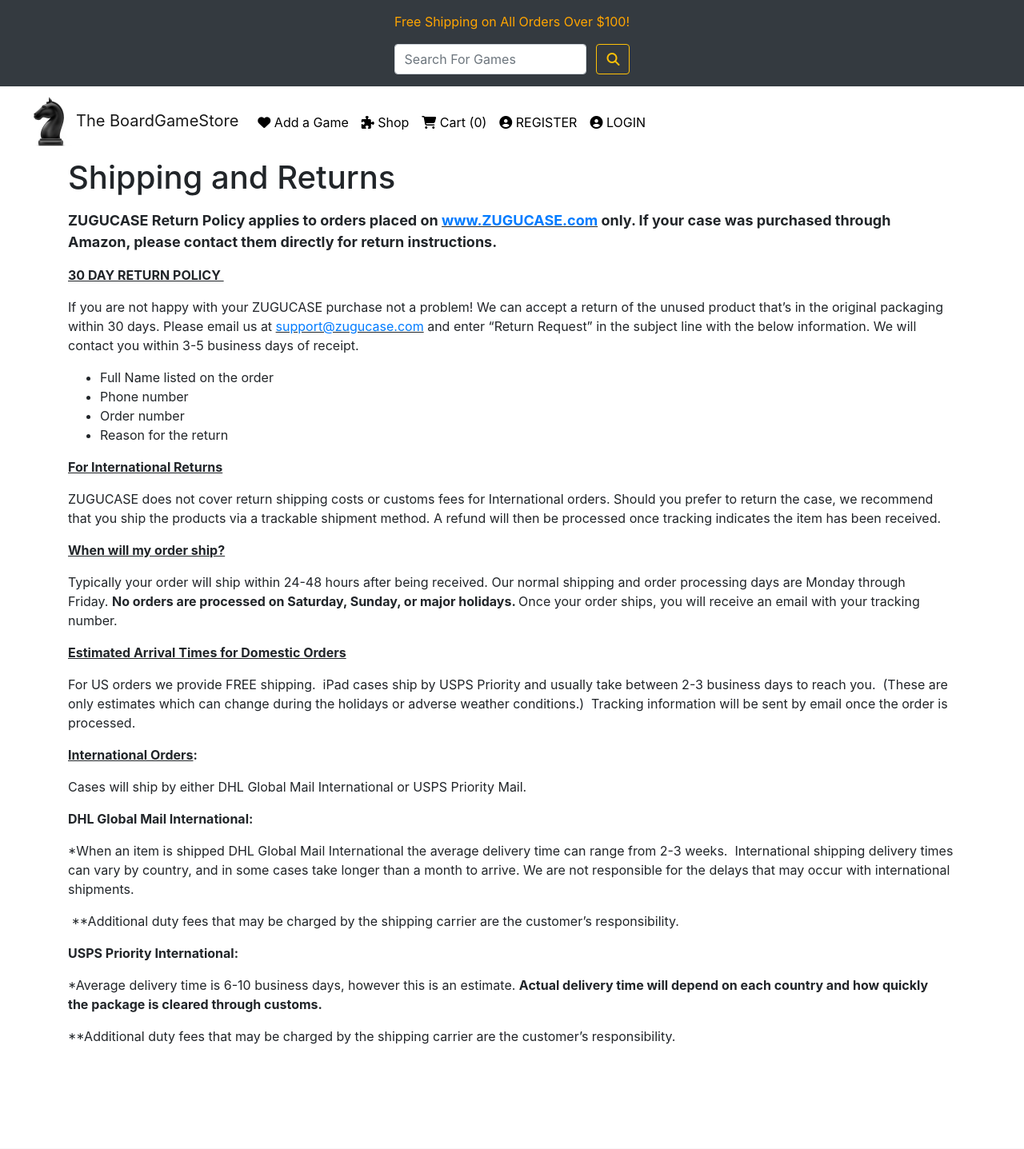
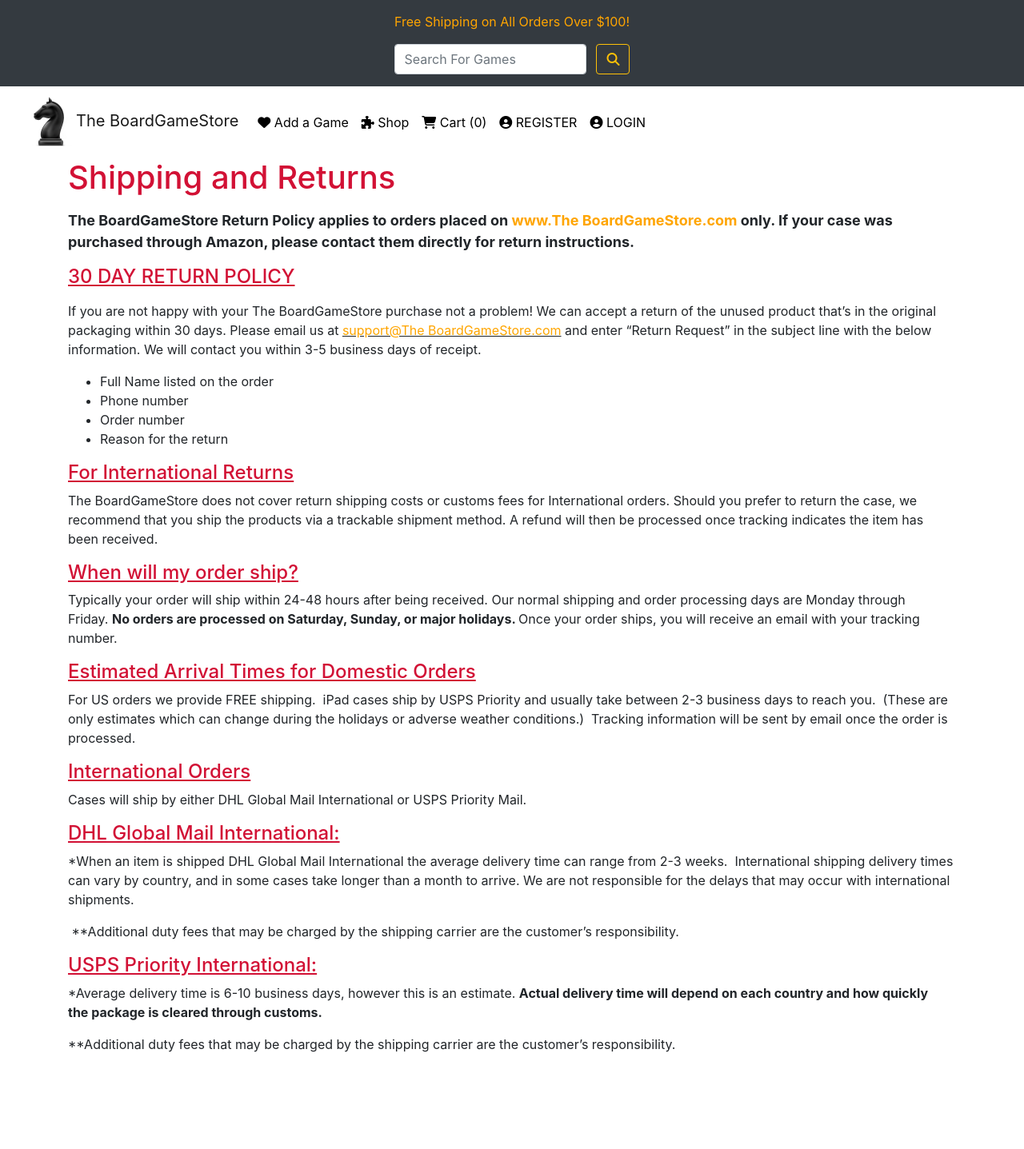
Before and after one commit to Paddlepop25/codeinstitute-boardgame-store, a Django app: page /info_pages/refund_policy/ in a window 1280 px wide. Shown: the top 1437 px of the page at 80% size. Run offline with Django 3.2, Linux system fonts and the light colour scheme; parts of the project's set-up code (start-up, migrations or seed data) failed here and were passed over; some libraries are stand-ins or nearby versions.

Commit message:
added styling to refund policy page

```diff
--- a/info_pages/templates/info_pages/refund_policy.template.html
+++ b/info_pages/templates/info_pages/refund_policy.template.html
@@ -1,13 +1,13 @@
 {% extends 'base.html' %}
 {% block title %} Refund Policy {% endblock %}
 {% block content %}
-<h1 class="page-heading">Shipping and Returns</h1>
+<h1 style="color: #d21135;">Shipping and Returns</h1>
 <div class="page-content page-content--centered">
     <p>
-        <p style="font-size: 18px;"><strong>ZUGUCASE Return Policy applies to orders placed on <span style="text-decoration: underline;"><a href="https://www.zugucase.com">www.ZUGUCASE.com</a></span> only. If your case was purchased through Amazon, please contact them directly for return instructions.</strong></p>
-        <p><span style="font-size: medium;"><span style="text-decoration: underline;"><strong>30 DAY RETURN POLICY&nbsp;</strong></span></span>
+        <p style="font-size: 18px;"><strong>The BoardGameStore Return Policy applies to orders placed on <span><a style="color: orange;" href="https://linda-boardgamestore.herokuapp.com/">www.The BoardGameStore.com</a></span> only. If your case was purchased through Amazon, please contact them directly for return instructions.</strong></p>
+        <h4><span style="text-decoration: underline; color: #d21135;">30 DAY RETURN POLICY</span></h4>
         </p>
-        <p><span style="font-size: medium;">If you are not happy with your ZUGUCASE purchase not a problem! We can accept a return of the unused product that&rsquo;s in the original packaging within 30 days. Please email us at <span style="text-decoration: underline;"><a href="mailto:support@zugucase.com">support@zugucase.com</a></span>&nbsp;and
+        <p><span style="font-size: medium;">If you are not happy with your The BoardGameStore purchase not a problem! We can accept a return of the unused product that&rsquo;s in the original packaging within 30 days. Please email us at <span style="text-decoration: underline;"><a style="color: orange;" href="mailto:support@The BoardGameStore.com">support@The BoardGameStore.com</a></span>&nbsp;and
             enter &ldquo;Return Request&rdquo; in the subject line with the below information. We will contact you within 3-5 business days of receipt.</span>
         </p>
         <ul>
@@ -16,18 +16,18 @@
             <li><span style="font-size: medium;">Order number</span></li>
             <li><span style="font-size: medium;">Reason for the return</span></li>
         </ul>
-        <p><span style="text-decoration: underline; font-size: medium;"><strong>For International Returns</strong></span></p>
-        <p><span style="font-size: medium;">ZUGUCASE does not cover return shipping costs or customs fees for International orders. Should you prefer to return the case, we recommend that you ship the products via a trackable shipment method. A refund will then be processed once tracking indicates the item has been received.</span></p>
-        <p><span style="text-decoration: underline; font-size: medium;"><strong>When will my order ship?</strong></span></p>
+        <h4><span style="text-decoration: underline; color: #d21135;">For International Returns</span></h4>
+        <p><span style="font-size: medium;">The BoardGameStore does not cover return shipping costs or customs fees for International orders. Should you prefer to return the case, we recommend that you ship the products via a trackable shipment method. A refund will then be processed once tracking indicates the item has been received.</span></p>
+        <h4><span style="text-decoration: underline; color: #d21135;">When will my order ship?</span></h4>
         <p><span style="font-size: medium;">Typically your order will ship within 24-48 hours after being received. Our normal shipping and order processing days are Monday through Friday.&nbsp;<strong>No orders are processed on Saturday, Sunday, or major holidays. </strong>Once your order ships, you will receive an email with your tracking number.</span></p>
-        <p><span style="text-decoration: underline; font-size: medium;"><strong>Estimated Arrival Times for Domestic Orders</strong></span></p>
+        <h4><span style="text-decoration: underline; color: #d21135;">Estimated Arrival Times for Domestic Orders</span></h4>
         <p><span style="font-size: medium;">For US orders we provide FREE shipping.&nbsp; iPad cases ship by USPS Priority and usually take between 2-3 business days to reach you.&nbsp; (These are only estimates which can change during the holidays or adverse weather conditions.) &nbsp;Tracking information will be sent by email once the order is processed.</span></p>
-        <p><strong style="font-size: medium;"><span style="text-decoration: underline;">International Orders</span></strong><strong style="font-size: medium;">:</strong></p>
+        <h4><span style="text-decoration: underline; color: #d21135;">International Orders</span></h4>
         <p><span style="font-size: medium;">Cases will ship by either DHL Global Mail International or USPS Priority Mail.</span></p>
-        <p><span style="font-size: medium;"><strong>DHL Global Mail International:</strong></span></p>
+        <h4><span style="text-decoration: underline; color: #d21135;">DHL Global Mail International:</span></h4>
         <p><span style="font-size: medium;">*When an item is shipped DHL Global Mail International the average delivery time can range from 2-3 weeks.&nbsp; International shipping delivery times can vary by country, and in some cases take longer than a month to arrive. We are not responsible for the delays that may occur with international shipments.&nbsp;</span></p>
         <p><span style="font-size: medium;">&nbsp;**Additional duty fees that may be charged by the shipping carrier are the customer&rsquo;s responsibility.</span></p>
-        <p><strong style="font-size: medium;">USPS Priority International:</strong></p>
+        <h4><span style="text-decoration: underline; color: #d21135;">USPS Priority International:</span></h4>
         <p><span style="font-size: medium;">*Average delivery time is 6-10 business days, however this is an estimate. <strong>Actual delivery time will depend on each country and how quickly the&nbsp;package is cleared through customs.</strong></span></p>
         <p><span style="font-size: medium;">**Additional duty fees that may be charged by the shipping carrier are the customer&rsquo;s responsibility.</span></p>
     </p>
```
